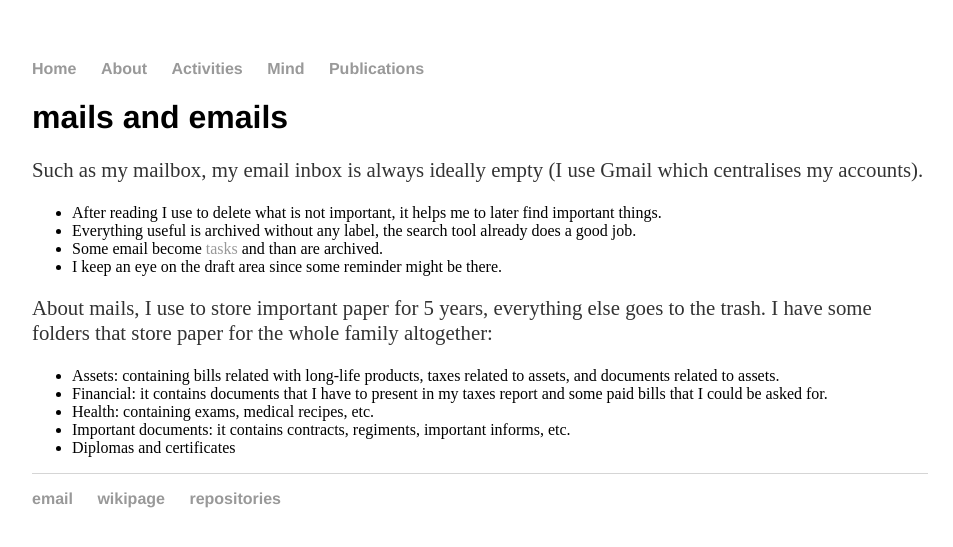
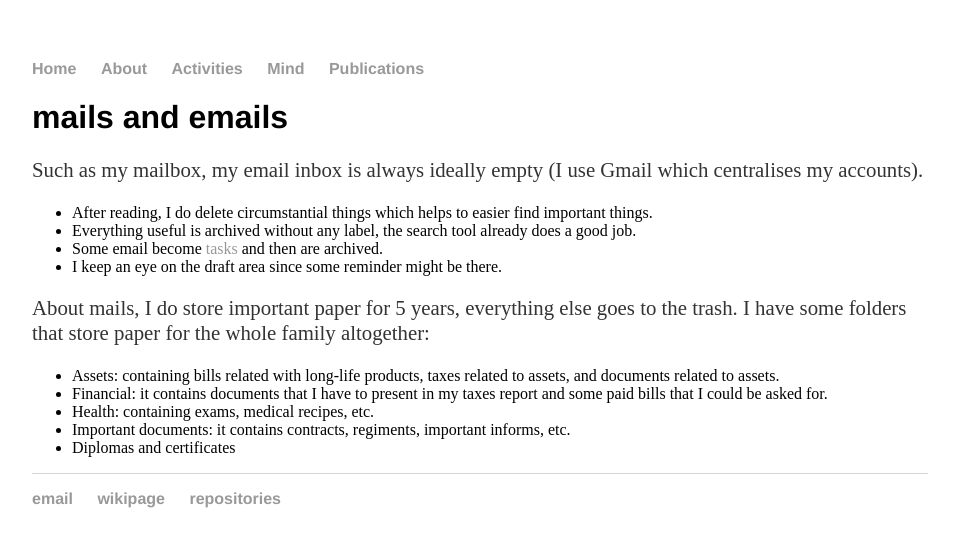
Before and after one commit to cleberjamaral/cleberjamaral.github.io, a Jekyll site: the page built from self-management/mails-and-emails.md, in a window 1280 px wide. Shown: the top 547 px of the page, without its empty margins (160-1113 px from the left). Built offline with Jekyll 4.4.1, drawn with Linux system fonts in a browser that asks for light colours; our own code applies the rules of GitHub Pages for plain Markdown files.

Commit message:
GitBook: [master] 72 pages modified

```diff
--- a/self-management/mails-and-emails.md
+++ b/self-management/mails-and-emails.md
@@ -6,12 +6,12 @@ description: How I manage mails and emails
 
 Such as my mailbox, my email inbox is always ideally empty \(I use Gmail which centralises my accounts\).
 
-* After reading I use to delete what is not important, it helps me to later find important things.
+* After reading, I do delete circumstantial things which helps to easier find important things.
 * Everything useful is archived without any label, the search tool already does a good job.
-* Some email become [tasks](agenda-and-tasks.md) and than are archived.
+* Some email become [tasks](agenda-and-tasks.md) and then are archived.
 * I keep an eye on the draft area since some reminder might be there.
 
-About mails, I use to store important paper for 5 years, everything else goes to the trash. I have some folders that store paper for the whole family altogether:
+About mails, I do store important paper for 5 years, everything else goes to the trash. I have some folders that store paper for the whole family altogether:
 
 * Assets: containing bills related with long-life products, taxes related to assets, and documents related to assets.
 * Financial: it contains documents that I have to present in my taxes report and some paid bills that I could be asked for.
```
Also changed, not shown: SUMMARY.md (+1 -0 lines), knowledge/career.md (added, +7 -0 lines), self-management/agenda-and-tasks.md (+3 -3 lines).
